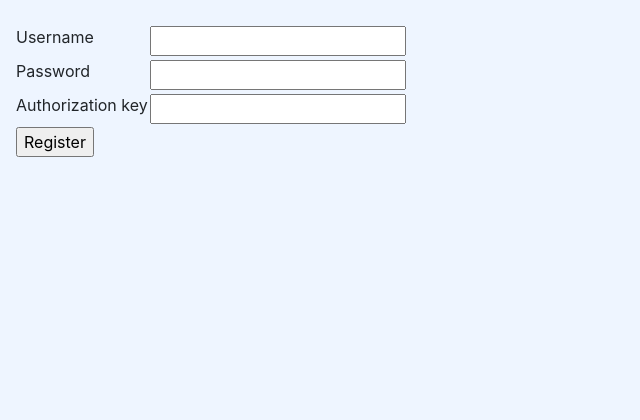
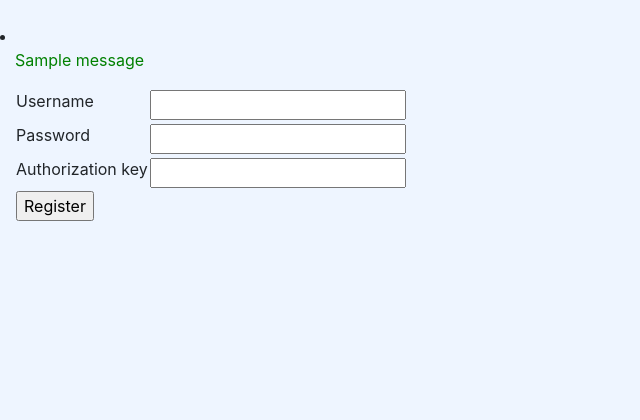
Before and after one commit to Tubaias/tsohalauta, a Flask app: page /auth/register in a window 1280 px wide. Shown: the part 56-476 px from the top of the page, without its empty margins (0-640 px from the left). Run offline with Flask 2, Linux system fonts and the light colour scheme; tables that the repository leaves empty hold one stand-in row (values such as "Sample post"); one stand-in notice (Sample message) is shown; some libraries are stand-ins or nearby versions.

Commit message:
text flash on login/register

```diff
--- a/application/auth/views.py
+++ b/application/auth/views.py
@@ -1,4 +1,4 @@
-from flask import render_template, request, redirect, url_for
+from flask import render_template, request, redirect, url_for, flash
 from flask_login import login_user, logout_user
 
 from application import app, db
@@ -17,6 +17,7 @@ def auth_login():
         return render_template("auth/loginform.html", form = form, error = "Incorrect username or password")
 
     login_user(user)
+    flash('Successfully logged in.')
     return redirect(url_for("index"))
 
 @app.route("/auth/logout")
@@ -48,4 +49,5 @@ def auth_register():
     db.session().add(u)
     db.session().commit()
 
+    flash('New account created.')
     return redirect(url_for("index"))
--- a/application/templates/layout.html
+++ b/application/templates/layout.html
@@ -46,6 +46,20 @@
       </div>
     </nav>
 
+    {% with messages = get_flashed_messages() %}
+      {% if messages %}
+        <ul class=flashes></ul>
+          {% for message in messages %}
+            <li>
+              <div class=container-fluid>
+                <p style="color:green">{{ message }}</p>
+              </div>
+            </li>
+          {% endfor %}
+        </ul>
+      {% endif %}
+    {% endwith %}
+
     <main role="main" class="container-fluid">
       {% block body %}
       <p>
```
